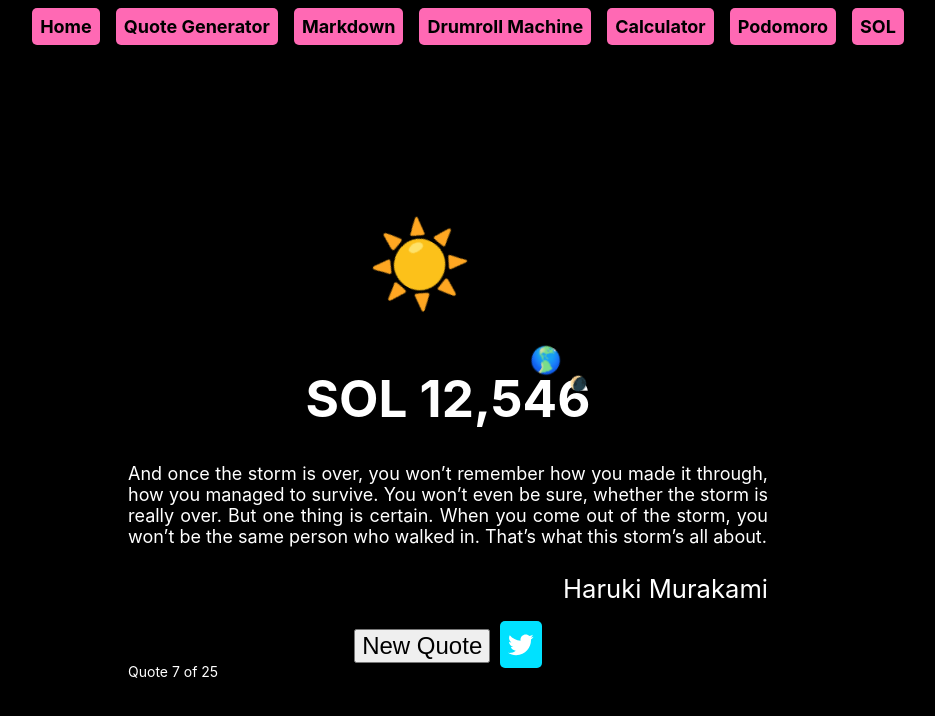
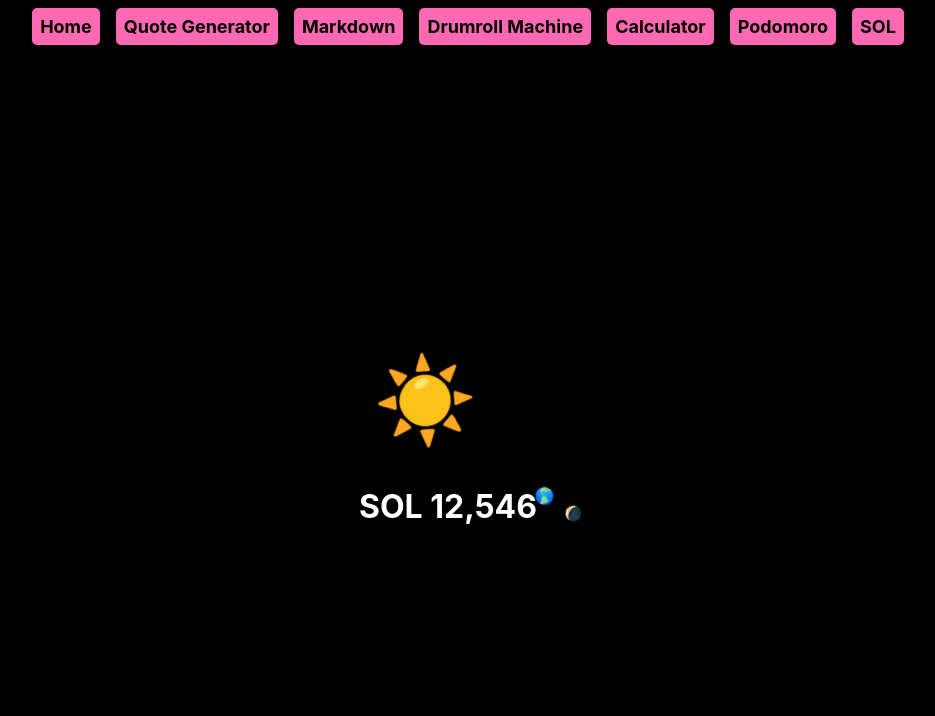
Before and after one commit to instanetk/fCCprojects, a React (Create React App) app: page /cert/sol in a window 1280 px wide. Shown: the top 716 px of the page, without its empty margins (192-1127 px from the left). Built offline with nearby package versions, Linux system fonts and the light colour scheme.

Commit message:
troubleshoot Home.js - 3

```diff
--- a/src/App.js
+++ b/src/App.js
@@ -21,7 +21,7 @@ function App() {
         </div>
       <header className="App-header">
         <Switch>
-          <Route path="/cert" component={HomePage} />
+          <Route path="/cert" component={HomePage} exact />
           <Route path="/cert/quote" component={QuoteGen} />
           <Route path="/cert/sol" component={Sol} />
           <Route path="/cert/markdown" component={MarkdownPreviwer} />
```
